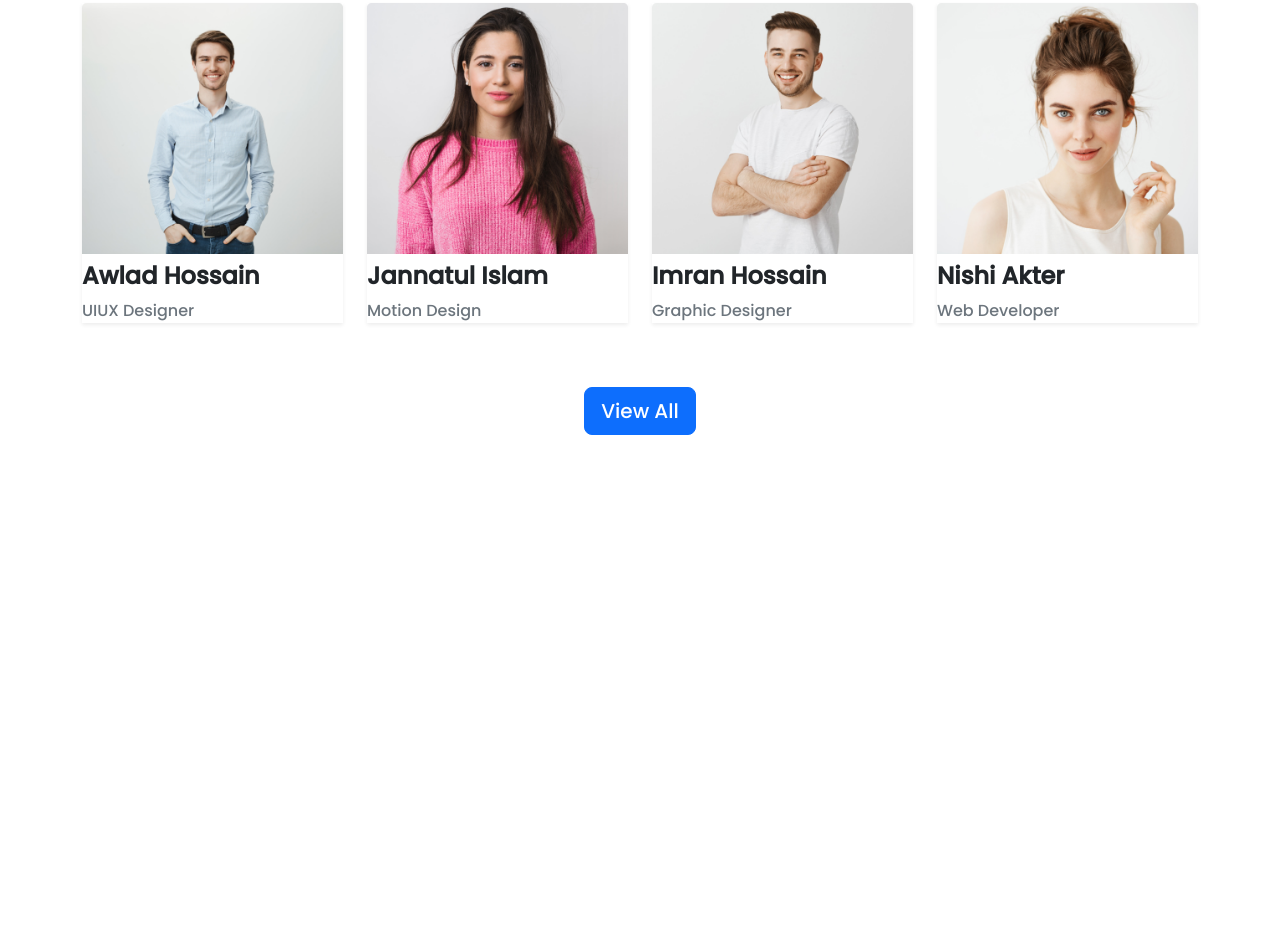
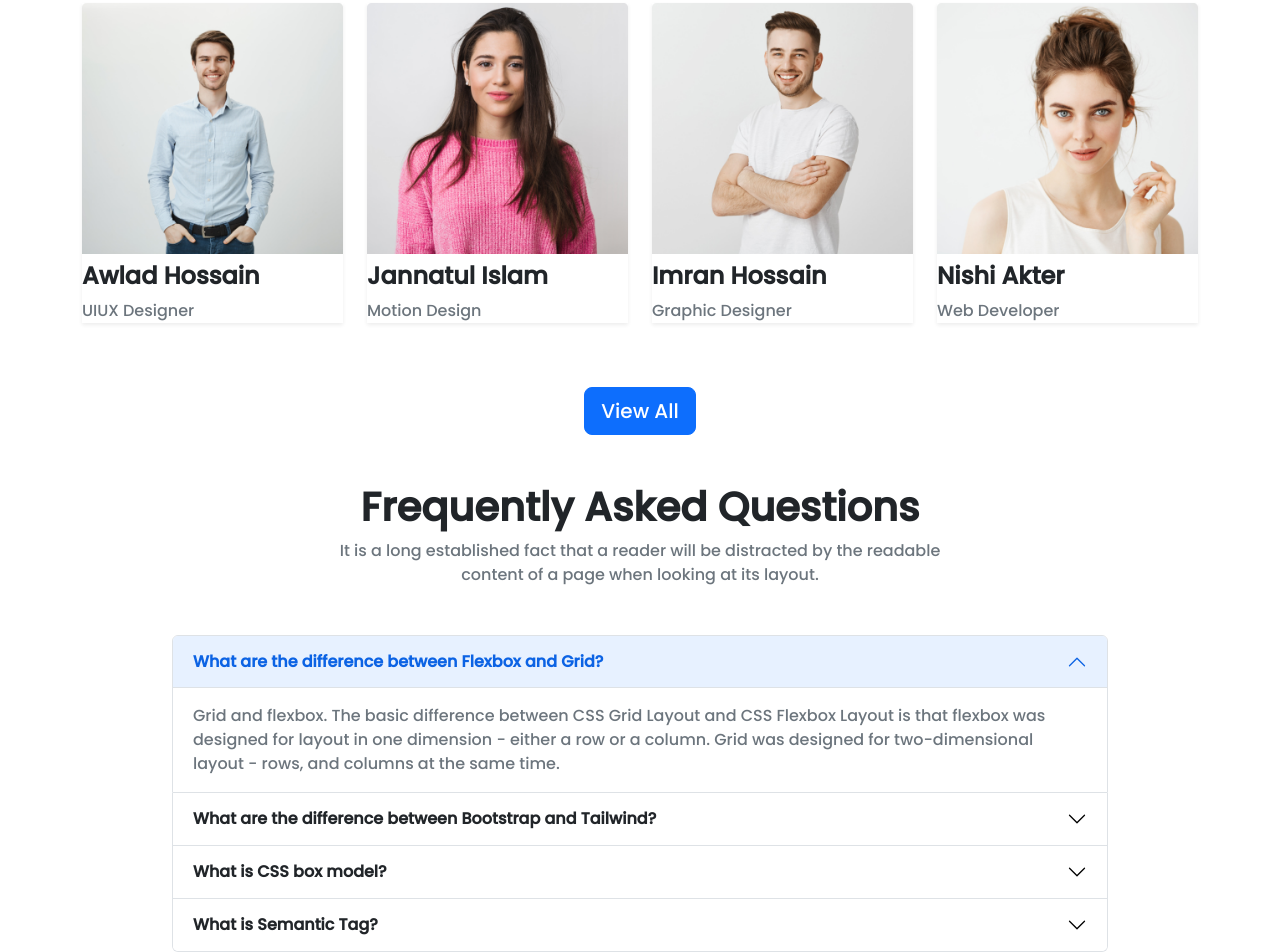
Before and after one commit to SanjidaSanju7/edTech-website-main, a plain HTML site: page index.html in a window 1280 px wide. Shown: the part 2448-3400 px from the top of the page. Before the commit the page ends 2931 px from the top, so only its background shows below. Drawn offline with nearby package versions, Linux system fonts and the light colour scheme.

Commit message:
Questions Added

```diff
--- a/index.html
+++ b/index.html
@@ -340,6 +340,98 @@
     <!-- Successful Students Section Ends -->
 
 
+    <!-- Questions Section Starts From Here -->
+
+    <section>
+        <div class="text-center my-5">
+            <h1 class="fw-bold">Frequently Asked Questions</h1>
+            <p class="text-secondary">It is a long established fact that a reader will be distracted by the readable
+                <br>content of a page when looking at its layout.
+            <p>
+        </div>
+
+        <div class="container w-75 mt-5  ">
+            <div class="accordion" id="accordionPanelsStayOpenExample">
+                <div class="accordion-item">
+                    <h2 class="accordion-header " id="panelsStayOpen-headingOne">
+                        <button class="accordion-button fw-bold" type="button" data-bs-toggle="collapse"
+                            data-bs-target="#panelsStayOpen-collapseOne" aria-expanded="true"
+                            aria-controls="panelsStayOpen-collapseOne">
+                            What are the difference between Flexbox and Grid?
+                        </button>
+                    </h2>
+                    <div id="panelsStayOpen-collapseOne" class="accordion-collapse collapse show"
+                        aria-labelledby="panelsStayOpen-headingOne">
+                        <div class="accordion-body text-secondary">
+                            Grid and flexbox. The basic difference between CSS Grid Layout and CSS Flexbox Layout is
+                            that flexbox was designed for layout in one dimension - either a row or a column. Grid was
+                            designed for two-dimensional layout - rows, and columns at the same time.
+                        </div>
+                    </div>
+                </div>
+                <div class="accordion-item">
+                    <h2 class="accordion-header" id="panelsStayOpen-headingTwo">
+                        <button class="accordion-button collapsed fw-bold" type="button" data-bs-toggle="collapse"
+                            data-bs-target="#panelsStayOpen-collapseTwo" aria-expanded="false"
+                            aria-controls="panelsStayOpen-collapseTwo">
+                            What are the difference between Bootstrap and Tailwind?
+                        </button>
+                    </h2>
+                    <div id="panelsStayOpen-collapseTwo" class="accordion-collapse collapse"
+                        aria-labelledby="panelsStayOpen-headingTwo">
+                        <div class="accordion-body text-secondary">
+                            Bootstrap comes with a set of pre-styled responsive, mobile-first components that possess a
+                            definite UI kit. Tailwind CSS uses a set of utility classes to create a neat UI with more
+                            flexibility and uniqueness. Sites created using Bootstrap follow the generic pattern that
+                            makes them look identical.
+
+                        </div>
+                    </div>
+                </div>
+                <div class="accordion-item">
+                    <h2 class="accordion-header" id="panelsStayOpen-headingThree">
+                        <button class="accordion-button collapsed fw-bold" type="button" data-bs-toggle="collapse"
+                            data-bs-target="#panelsStayOpen-collapseThree" aria-expanded="false"
+                            aria-controls="panelsStayOpen-collapseThree">
+                            What is CSS box model?
+                        </button>
+                    </h2>
+                    <div id="panelsStayOpen-collapseThree" class="accordion-collapse collapse"
+                        aria-labelledby="panelsStayOpen-headingThree">
+                        <div class="accordion-body text-secondary">
+                            The CSS box model is a container that contains multiple properties including borders,
+                            margin, padding, and the content itself. It is used to create the design and layout of web
+                            pages. It can be used as a toolkit for customizing the layout of different elements.
+                        </div>
+                    </div>
+                </div>
+                <div class="accordion-item">
+                    <h2 class="accordion-header" id="panelsStayOpen-headingThree">
+                        <button class="accordion-button collapsed fw-bold" type="button" data-bs-toggle="collapse"
+                            data-bs-target="#panelsStayOpen-collapseThree" aria-expanded="false"
+                            aria-controls="panelsStayOpen-collapseThree">
+                            What is Semantic Tag?
+                        </button>
+                    </h2>
+                    <div id="panelsStayOpen-collapseThree" class="accordion-collapse collapse"
+                        aria-labelledby="panelsStayOpen-headingThree">
+                        <div class="accordion-body text-secondary">
+                            A semantic element clearly describes its meaning to both the browser and the
+                            developer.Semantic elements have meaningful names which tells about type of content.For
+                            example header, footer, table etc. HTML5 introduces many semantic elements which make the
+                            code easier to write and understand for the developer as well as instructs the browser on
+                            how to treat them.
+                        </div>
+                    </div>
+                </div>
+            </div>
+        </div>
+
+    </section>
+
+    <!-- Questions Section Ends From Here -->
+
+
 
 
     <!-- Script Link -->
```
